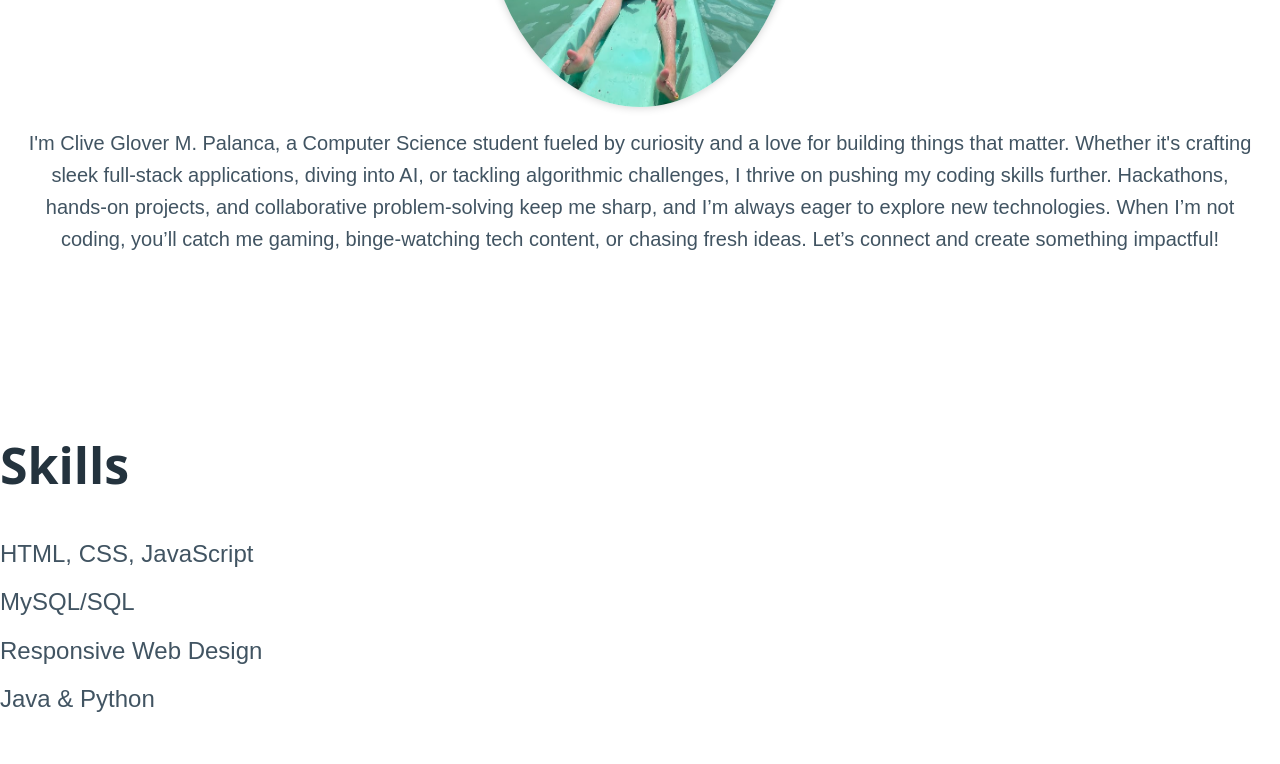
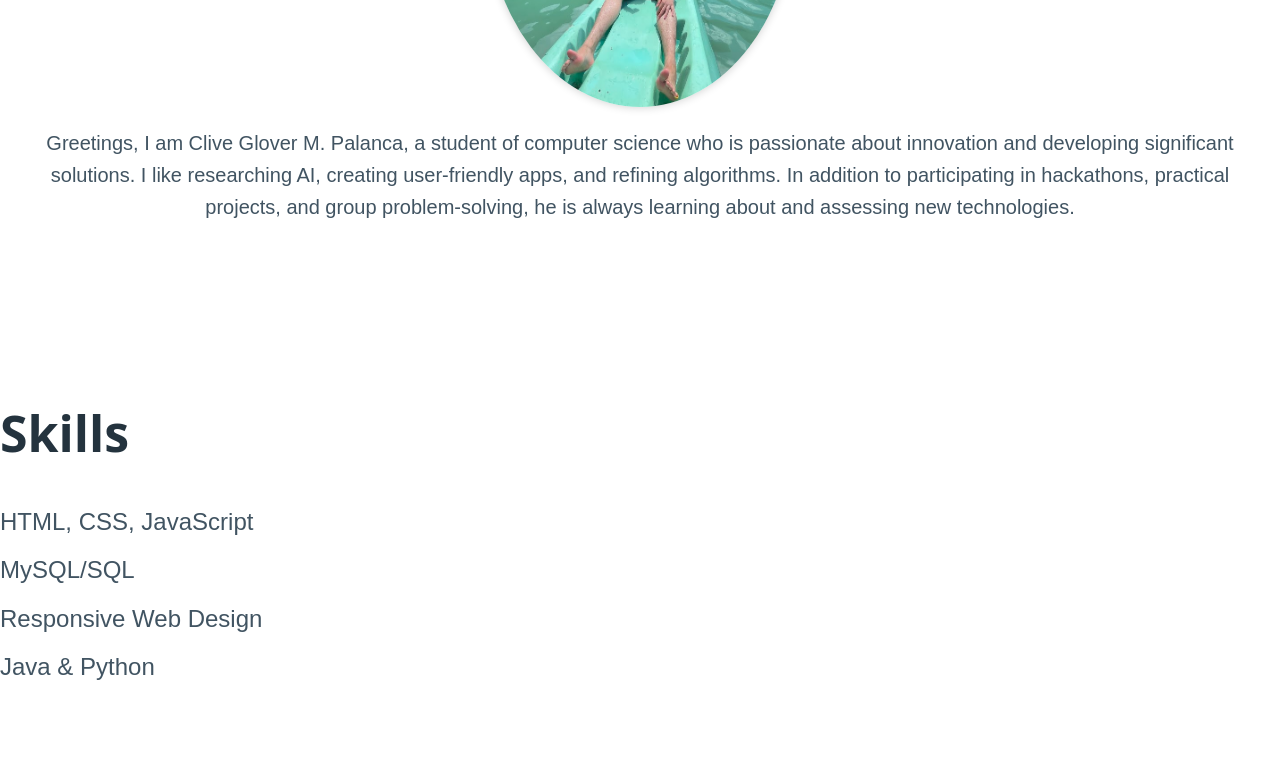
Before and after one commit to Clveee/Clive, a plain HTML site: page index.html in a window 1280 px wide. Shown: the part 1280-2044 px from the top of the page. Drawn offline with nearby package versions, Linux system fonts and the light colour scheme; files that its build step writes are made by us from their sources; a script that the page names is missing; files whose address does not match are found by name.

Commit message:
Update index.html

```diff
--- a/index.html
+++ b/index.html
@@ -81,7 +81,7 @@
         <div class="about-container">
             <img src="clib.jpg" alt="Profile Picture" style="display: block; margin: auto; width: 25%; height: auto;">
 
-            <p>I'm Clive Glover M. Palanca, a Computer Science student fueled by curiosity and a love for building things that matter. Whether it's crafting sleek full-stack applications, diving into AI, or tackling algorithmic challenges, I thrive on pushing my coding skills further. Hackathons, hands-on projects, and collaborative problem-solving keep me sharp, and I’m always eager to explore new technologies. When I’m not coding, you’ll catch me gaming, binge-watching tech content, or chasing fresh ideas. Let’s connect and create something impactful!</p>
+            <p>Greetings, I am Clive Glover M. Palanca, a student of computer science who is passionate about innovation and developing significant solutions. I like researching AI, creating user-friendly apps, and refining algorithms. In addition to participating in hackathons, practical projects, and group problem-solving, he is always learning about and assessing new technologies.</p>
         </div>
     </section>
 
@@ -140,7 +140,6 @@
         <div class="social-links">
             <a href="https://github.com/Clveee" target="_blank"><i class="fab fa-github"></i> GitHub</a>
             <a href="https://www.linkedin.com/in/clive-palanca-03672b298/" target="_blank"><i class="fab fa-linkedin"></i> LinkedIn</a>
-            <a href="https://www.facebook.com/clive23036" target="_blank"><i class="fab fa-facebook"></i> Facebook</a>
         </div>
     </section>
     <!-- Scroll to Top Button -->
```
